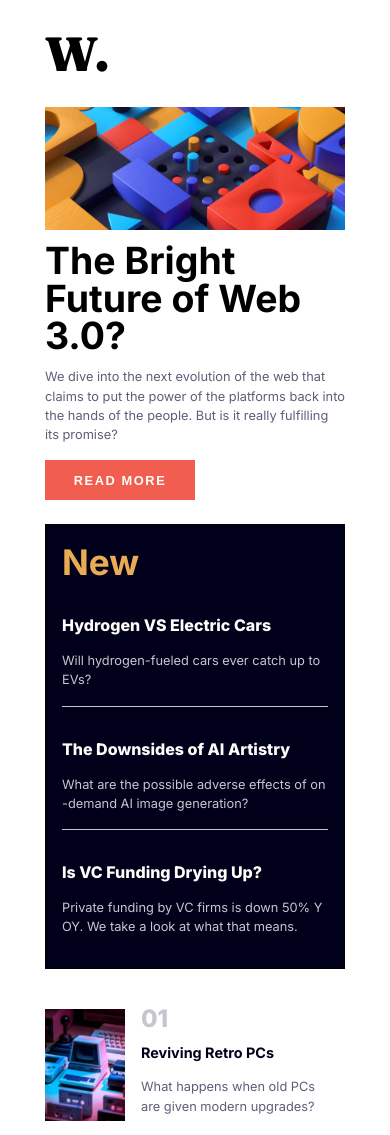
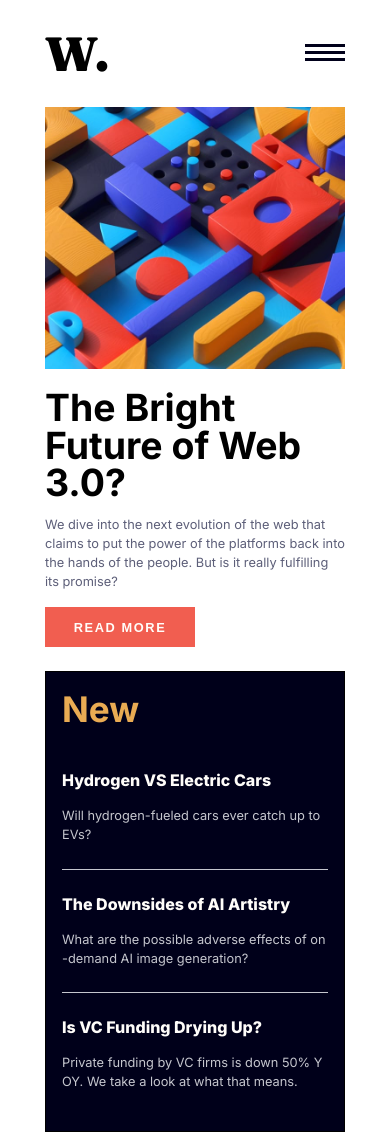
Before and after one commit to tabascum/news-homepage, a plain HTML site: page index.html in a window 390 px wide. Shown: the top 1135 px of the page. Drawn offline with Linux system fonts and the light colour scheme.

Commit message:
Fix mobile layout and main image source

```diff
--- a/assets/scss/style.scss
+++ b/assets/scss/style.scss
@@ -28,6 +28,17 @@
       font-family: "Fraunces", serif;
     }
 
+    .news-navbar-wrapper {
+      .news-navbar-button {
+        background-color: transparent;
+        border: none;
+        display: none;
+
+        @media (max-width: 610px) {
+          display: block;
+        }
+      }
+
       .news-navbar {
         display: inline-flex;
         color: base.$dark-grayish-blue;
@@ -36,12 +47,12 @@
 
         @media (max-width: 610px) {
           display: none;
-        background: url("../images/icon-menu.svg") center center no-repeat;
         }
 
         :nth-child(n):hover {
           color: base.$soft-red;
           cursor: pointer;
+        }
       }
     }
   }
@@ -70,8 +81,14 @@
       grid-area: news-main-section;
 
       img {
+        width: 100%;
         height: 100%;
-        width: 100%;
+      }
+
+      .news-main-image img {
+        @media (max-width: 610px) {
+          content: url("../images/image-web-3-mobile.jpg");
+        }
       }
 
       .news-main-article {
@@ -88,6 +105,7 @@
           display: flex;
           flex-direction: column;
           justify-content: center;
+          margin-block-start: 1rem;
           gap: 0;
         }
 
@@ -180,6 +198,7 @@
 
           @media (max-width: 610px) {
             flex-direction: column;
+            gap: 0;
           }
         }
 
@@ -195,7 +214,7 @@
             width: 100%;
 
             @media (max-width: 600px) {
-              padding-block: 1rem;
+              padding-block: 1.5rem;
             }
           }
 
--- a/index.html
+++ b/index.html
@@ -28,6 +28,7 @@
   <main class="news-wrapper">
     <header class="news-wrapper-header">
       <h1>W.</h1>
+      <div class="news-navbar-wrapper">
         <nav class="news-navbar">
           <p>Home</p>
           <p>New</p>
@@ -35,14 +36,18 @@
           <p>Trending</p>
           <p>Categories</p>
         </nav>
+        <button class="news-navbar-button">
+          <img src="./assets/images/icon-menu.svg" alt="">
+        </button>
+      </div>
 
     </header>
 
     <section class="news-section">
 
       <article class="news-main-section">
-        <div>
-          <img src="./assets/images/image-web-3-desktop.jpg" alt="">
+        <div class="news-main-image">
+          <img src="./assets/images/image-web-3-desktop.jpg">
         </div>
 
         <div class="news-main-article">
```
Also changed, not shown: assets/fonts/Inter-VariableFont_slnt,wght.ttf (deleted), assets/fonts/README.txt (deleted), assets/fonts/static/Inter-Bold.ttf (deleted), assets/fonts/static/Inter-ExtraBold.ttf (deleted), assets/fonts/static/Inter-Regular.ttf (deleted), assets/js/main.js (added), assets/styles/style.css, 1 other file. Lines whose indentation alone changed are shown as unchanged.
